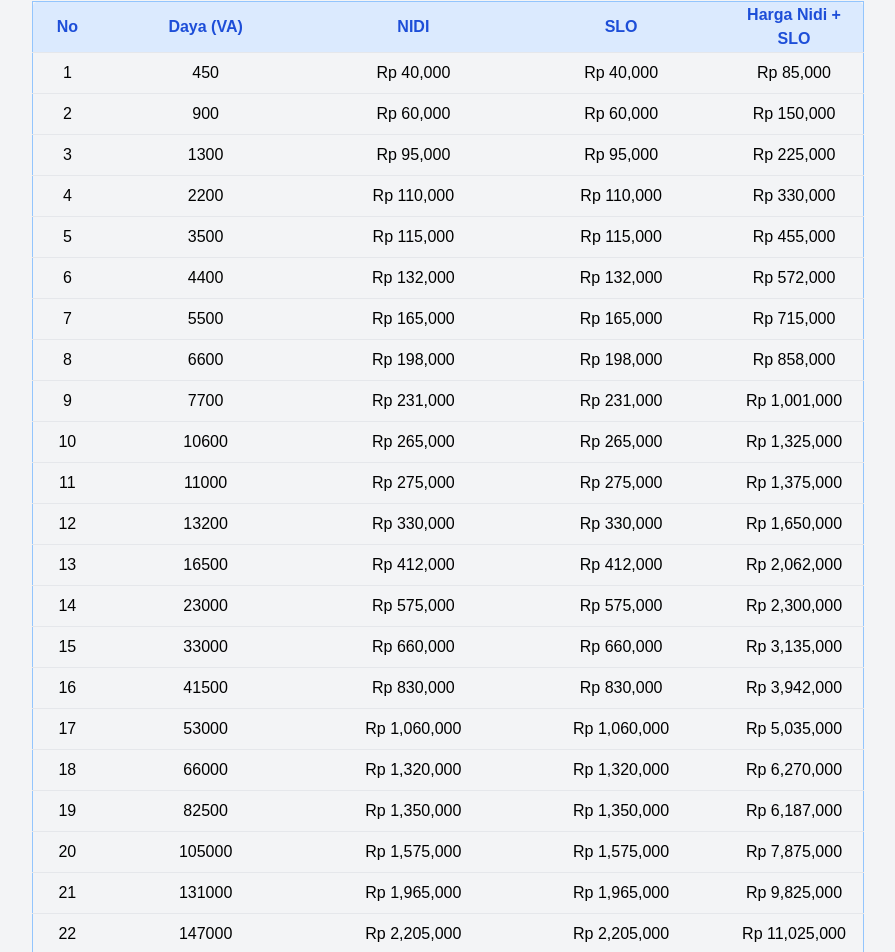
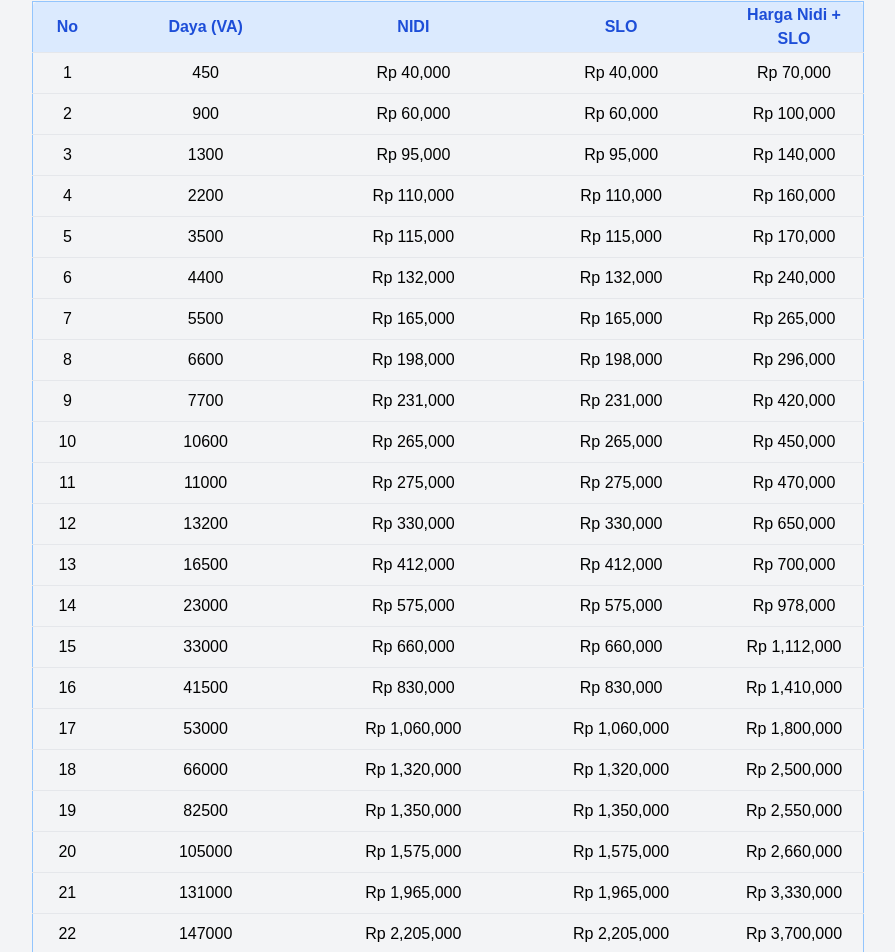
Before and after one commit to jefryKurniawan/cv-aditya-teknik, a Next.js app: page /pelayanan/estimasibiaya in a window 1280 px wide. Shown: the part 955-1907 px from the top of the page, without its empty margins (192-1087 px from the left). Built offline with nearby package versions, Linux system fonts and the light colour scheme.

Commit message:
add shopee link, price revisi(estimasi harga & input form nidi slo)

```diff
--- a/src/app/beranda/Klien.tsx
+++ b/src/app/beranda/Klien.tsx
@@ -68,7 +68,7 @@ const Klien: React.FC<KlienProps> = ({ items }) => {
 
 export default function Page() {
   const data = [
-    'Bank Rakyat Indonesia','Seluruh Rayon PLN Malang Raya','Midfile New Height of Living','Malang Villa Estate','Sekolah Dasar Negeri Blimbing 3','Sekolah Dasar Negeri Mojolangu','Malang Bhayangkara Residence','Harmonika', 'Green Elok Residence Singosari', 'Asrikaton Pakis Residence','Bunga Citra Lestari Residence','Bank Rakyat Indonesia','Seluruh Rayon PLN Malang Raya','Midfile New Height of Living','Malang Villa Estate','Sekolah Dasar Negeri Blimbing 3','Sekolah Dasar Negeri Mojolangu','Malang Bhayangkara Residence','Harmonika', 'Green Elok Residence Singosari', 'Asrikaton Pakis Residence','Bunga Citra Lestari Residence','Bank Rakyat Indonesia','Seluruh Rayon PLN Malang Raya','Midfile New Height of Living','Malang Villa Estate','Sekolah Dasar Negeri Blimbing 3','Sekolah Dasar Negeri Mojolangu','Malang Bhayangkara Residence','Harmonika', 'Green Elok Residence Singosari', 'Asrikaton Pakis Residence','Bunga Citra Lestari Residence',
+    'Bank Rakyat Indonesia','Seluruh Rayon PLN Malang Raya','Midvile New Height of Living','Malang Villa Estate','Sekolah Dasar Negeri Blimbing 3','Sekolah Dasar Negeri Mojolangu','Malang Bhayangkara Residence','Harmonika', 'Green Elok Residence Singosari', 'Asrikaton Pakis Residence','Bunga Citra Lestari Residence','Bank Rakyat Indonesia','Seluruh Rayon PLN Malang Raya','Midvile New Height of Living','Malang Villa Estate','Sekolah Dasar Negeri Blimbing 3','Sekolah Dasar Negeri Mojolangu','Malang Bhayangkara Residence','Harmonika', 'Green Elok Residence Singosari', 'Asrikaton Pakis Residence','Bunga Citra Lestari Residence','Bank Rakyat Indonesia','Seluruh Rayon PLN Malang Raya','Midvile New Height of Living','Malang Villa Estate','Sekolah Dasar Negeri Blimbing 3','Sekolah Dasar Negeri Mojolangu','Malang Bhayangkara Residence','Harmonika', 'Green Elok Residence Singosari', 'Asrikaton Pakis Residence','Bunga Citra Lestari Residence',
   ];
 
   return (
--- a/src/app/pelayanan/estimasibiaya/page.tsx
+++ b/src/app/pelayanan/estimasibiaya/page.tsx
@@ -7,29 +7,29 @@ interface EstimasiBiaya {daya: number;nidi: string; slo: string; total: string;}
 
 export default function EstimasiBiaya () {
   const dataBiaya: EstimasiBiaya[] = [
-    { daya: 450, nidi: "Rp 40,000", slo: "Rp 40,000", total: "Rp 85,000" },
-    { daya: 900, nidi: "Rp 60,000", slo: "Rp 60,000", total: "Rp 150,000" },
-    { daya: 1300, nidi: "Rp 95,000", slo: "Rp 95,000", total: "Rp 225,000" },
-    { daya: 2200, nidi: "Rp 110,000", slo: "Rp 110,000", total: "Rp 330,000" },
-    { daya: 3500, nidi: "Rp 115,000", slo: "Rp 115,000", total: "Rp 455,000" },
-    { daya: 4400, nidi: "Rp 132,000", slo: "Rp 132,000", total: "Rp 572,000" },
-    { daya: 5500, nidi: "Rp 165,000", slo: "Rp 165,000", total: "Rp 715,000" },
-    { daya: 6600, nidi: "Rp 198,000", slo: "Rp 198,000", total: "Rp 858,000" },
-    { daya: 7700, nidi: "Rp 231,000", slo: "Rp 231,000", total: "Rp 1,001,000" },
-    { daya: 10600, nidi: "Rp 265,000", slo: "Rp 265,000", total: "Rp 1,325,000" },
-    { daya: 11000, nidi: "Rp 275,000", slo: "Rp 275,000", total: "Rp 1,375,000" },
-    { daya: 13200, nidi: "Rp 330,000", slo: "Rp 330,000", total: "Rp 1,650,000" },
-    { daya: 16500, nidi: "Rp 412,000", slo: "Rp 412,000", total: "Rp 2,062,000" },
-    { daya: 23000, nidi: "Rp 575,000", slo: "Rp 575,000", total: "Rp 2,300,000"},
-    { daya: 33000, nidi: "Rp 660,000", slo: "Rp 660,000", total: "Rp 3,135,000"},
-    { daya: 41500, nidi: "Rp 830,000", slo: "Rp 830,000", total: "Rp 3,942,000"},
-    { daya: 53000, nidi: "Rp 1,060,000",slo: "Rp 1,060,000",total: "Rp 5,035,000" },
-    { daya: 66000, nidi: "Rp 1,320,000", slo: "Rp 1,320,000", total: "Rp 6,270,000" },
-    { daya: 82500, nidi: "Rp 1,350,000", slo: "Rp 1,350,000", total: "Rp 6,187,000" },
-    { daya: 105000, nidi: "Rp 1,575,000", slo: "Rp 1,575,000", total: "Rp 7,875,000"  },
-    { daya: 131000, nidi: "Rp 1,965,000", slo: "Rp 1,965,000",  total: "Rp 9,825,000" },
-    { daya: 147000, nidi: "Rp 2,205,000", slo: "Rp 2,205,000", total: "Rp 11,025,000" },
-    { daya: 164000,nidi: "Rp 2,460,000", slo: "Rp 2,460,000", total: "Rp 12,300,000" },
+    { daya: 450, nidi: "Rp 40,000", slo: "Rp 40,000", total: "Rp 70,000" },
+    { daya: 900, nidi: "Rp 60,000", slo: "Rp 60,000", total: "Rp 100,000" },
+    { daya: 1300, nidi: "Rp 95,000", slo: "Rp 95,000", total: "Rp 140,000" },
+    { daya: 2200, nidi: "Rp 110,000", slo: "Rp 110,000", total: "Rp 160,000" },
+    { daya: 3500, nidi: "Rp 115,000", slo: "Rp 115,000", total: "Rp 170,000" },
+    { daya: 4400, nidi: "Rp 132,000", slo: "Rp 132,000", total: "Rp 240,000" },
+    { daya: 5500, nidi: "Rp 165,000", slo: "Rp 165,000", total: "Rp 265,000" },
+    { daya: 6600, nidi: "Rp 198,000", slo: "Rp 198,000", total: "Rp 296,000" },
+    { daya: 7700, nidi: "Rp 231,000", slo: "Rp 231,000", total: "Rp 420,000" },
+    { daya: 10600, nidi: "Rp 265,000", slo: "Rp 265,000", total: "Rp 450,000" },
+    { daya: 11000, nidi: "Rp 275,000", slo: "Rp 275,000", total: "Rp 470,000" },
+    { daya: 13200, nidi: "Rp 330,000", slo: "Rp 330,000", total: "Rp 650,000" },
+    { daya: 16500, nidi: "Rp 412,000", slo: "Rp 412,000", total: "Rp 700,000" },
+    { daya: 23000, nidi: "Rp 575,000", slo: "Rp 575,000", total: "Rp 978,000"},
+    { daya: 33000, nidi: "Rp 660,000", slo: "Rp 660,000", total: "Rp 1,112,000"},
+    { daya: 41500, nidi: "Rp 830,000", slo: "Rp 830,000", total: "Rp 1,410,000"},
+    { daya: 53000, nidi: "Rp 1,060,000",slo: "Rp 1,060,000",total: "Rp 1,800,000" },
+    { daya: 66000, nidi: "Rp 1,320,000", slo: "Rp 1,320,000", total: "Rp 2,500,000" },
+    { daya: 82500, nidi: "Rp 1,350,000", slo: "Rp 1,350,000", total: "Rp 2,550,000" },
+    { daya: 105000, nidi: "Rp 1,575,000", slo: "Rp 1,575,000", total: "Rp 2,660,000"  },
+    { daya: 131000, nidi: "Rp 1,965,000", slo: "Rp 1,965,000",  total: "Rp 3,330,000" },
+    { daya: 147000, nidi: "Rp 2,205,000", slo: "Rp 2,205,000", total: "Rp 3,700,000" },
+    { daya: 164000,nidi: "Rp 2,460,000", slo: "Rp 2,460,000", total: "Rp 4,150,000" },
     { daya: 197000, nidi: "Rp 2,955,000", slo: "Rp 2,955,000", total: "Rp 14,755,000" },
   ];
 
--- a/src/app/pelayanan/persurat/permohonan.tsx
+++ b/src/app/pelayanan/persurat/permohonan.tsx
@@ -85,7 +85,7 @@ export default function Permohonan () {
                     <div>
                         <label htmlFor="" className="block ">Daya PLN (VA) NIDI + SLO</label>
                         <select className="block w-full px-3.5 py-2  ring-1 ring-inset placeholder:text-gray-400 focus:ring-2 focus:ring-inset focus:ring-indigo-600" value={formData.daya} onChange={(e) => setFormData({ ...formData, daya: e.target.value })} required onInvalid={(e: React.InvalidEvent<HTMLSelectElement>) => e.target.setCustomValidity("Masukan Daya PLN Anda!")} onInput={(e: React.FormEvent<HTMLSelectElement>) => e.currentTarget.setCustomValidity('')}>
-                            <option value="">Pilih Daya</option><option value="450">450VA Rp.85.000</option><option value="900">900VA Rp.150.000</option> <option value="1300">1.300VA Rp.225.000</option><option value="2200">2.200VA Rp.330.000</option> <option value="3500">3.500VA Rp.455.000</option><option value="4400">4.400VA Rp.572.000</option><option value="5500">5.500VA Rp.715.000</option><option value="6600">6.600VA Rp.858.000</option><option value="7700">7.700VA Rp.1.001.000</option><option value="10600">10.600VA Rp.1.325.000</option><option value="11000">11.000VA Rp.1.375.000</option> <option value="13200">13.200VA Rp.1.650.000</option><option value="16500">16.500VA Rp.2.062.000</option><option value="23000">23.000VA Rp.2.300.000</option> <option value="33200">33.200VA Rp.3.135.000</option><option value="41000">41.000VA Rp.3.942.000</option> <option value="53000">53.000VA Rp.5.035.000</option> <option value="66000">66.000VA Rp.6.270.000</option> <option value="82500">82.500VA Rp.6.187.000</option><option value="105000">105.000VA Rp.7.875.000</option><option value="131200">131.200VA Rp.9.825.000</option><option value="147000">147.000VA Rp.11.025.000</option> <option value="164000">164.000VA Rp.12.300.000</option><option value="197000">197.000VA Rp.14.775.000</option>
+                            <option value="">Pilih Daya</option><option value="450">450VA Rp.70.000</option><option value="900">900VA Rp.100.000</option> <option value="1300">1.300VA Rp.140.000</option><option value="2200">2.200VA Rp.160.000</option> <option value="3500">3.500VA Rp.170.000</option><option value="4400">4.400VA Rp.240.000</option><option value="5500">5.500VA Rp.265.000</option><option value="6600">6.600VA Rp.296.000</option><option value="7700">7.700VA Rp.420.000</option><option value="10600">10.600VA Rp.450.000</option><option value="11000">11.000VA Rp.470.000</option> <option value="13200">13.200VA Rp.650.000</option><option value="16500">16.500VA Rp.700.000</option><option value="23000">23.000VA Rp.978.000</option> <option value="33200">33.200VA Rp.1,112.000</option><option value="41000">41.000VA Rp.1,410.000</option> <option value="53000">53.000VA Rp.1,800.000</option> <option value="66000">66.000VA Rp.2,500.000</option> <option value="82500">82.500VA Rp.2,550.000</option><option value="105000">105.000VA Rp.2,660.000</option><option value="131200">131.200VA Rp.3,330.000</option><option value="147000">147.000VA Rp.3,700.000</option> <option value="164000">164.000VA Rp.4,150.000</option><option value="197000">197.000VA Rp.14.775.000</option>
                         </select>
                     </div>
 
```
Also changed, not shown: src/app/hubkami/page.tsx (+5 -2 lines), public/assets/etc/shopee.svg (added).
